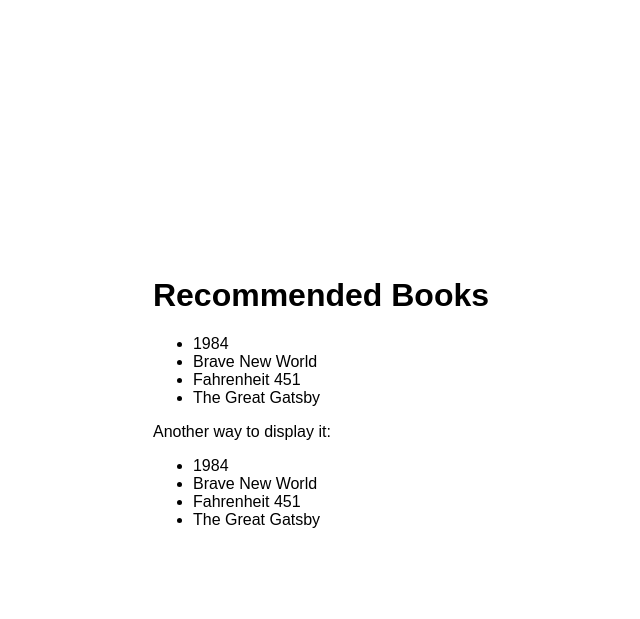
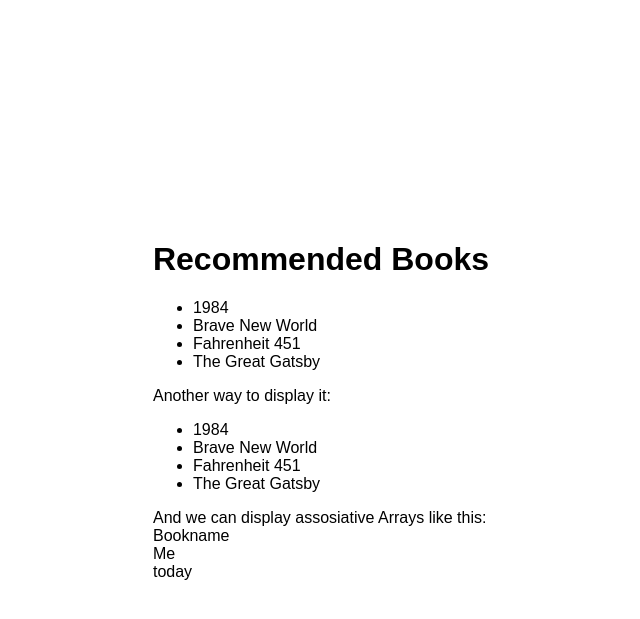
Before and after one commit to Meisterlala/PHP_for_beginners, a PHP site: page /first/index.php in a window 1280 px wide. Shown: the top 619 px of the page, without its empty margins (319-959 px from the left). Run offline with PHP 8.4, Linux system fonts and the light colour scheme.

Commit message:
assosiative arrays

```diff
--- a/www/first/index.php
+++ b/www/first/index.php
@@ -24,19 +24,35 @@
             "Brave New World",
             "Fahrenheit 451",
             "The Great Gatsby"
+
         ];
+
+        $assosiative = [
+            "name" => "Bookname",
+            "author" => "Me",
+            "date" => "today"
+        ];
+
         ?>
         <ul>
             <?php foreach ($books as $book) {
                 echo "<li>{$book}</li>";
             } ?>
         </ul>
+
         Another way to display it:
         <ul>
             <?php foreach ($books as $book): ?>
                 <li><?= $book ?></li>
             <?php endforeach ?>
         </ul>
+
+
+        And we can display assosiative Arrays like this: <br>
+        <?= $assosiative["name"] ?> <br>
+        <?= $assosiative["author"] ?> <br>
+        <?= $assosiative["date"] ?> <br>
+
     </div>
 </body>
 
```
